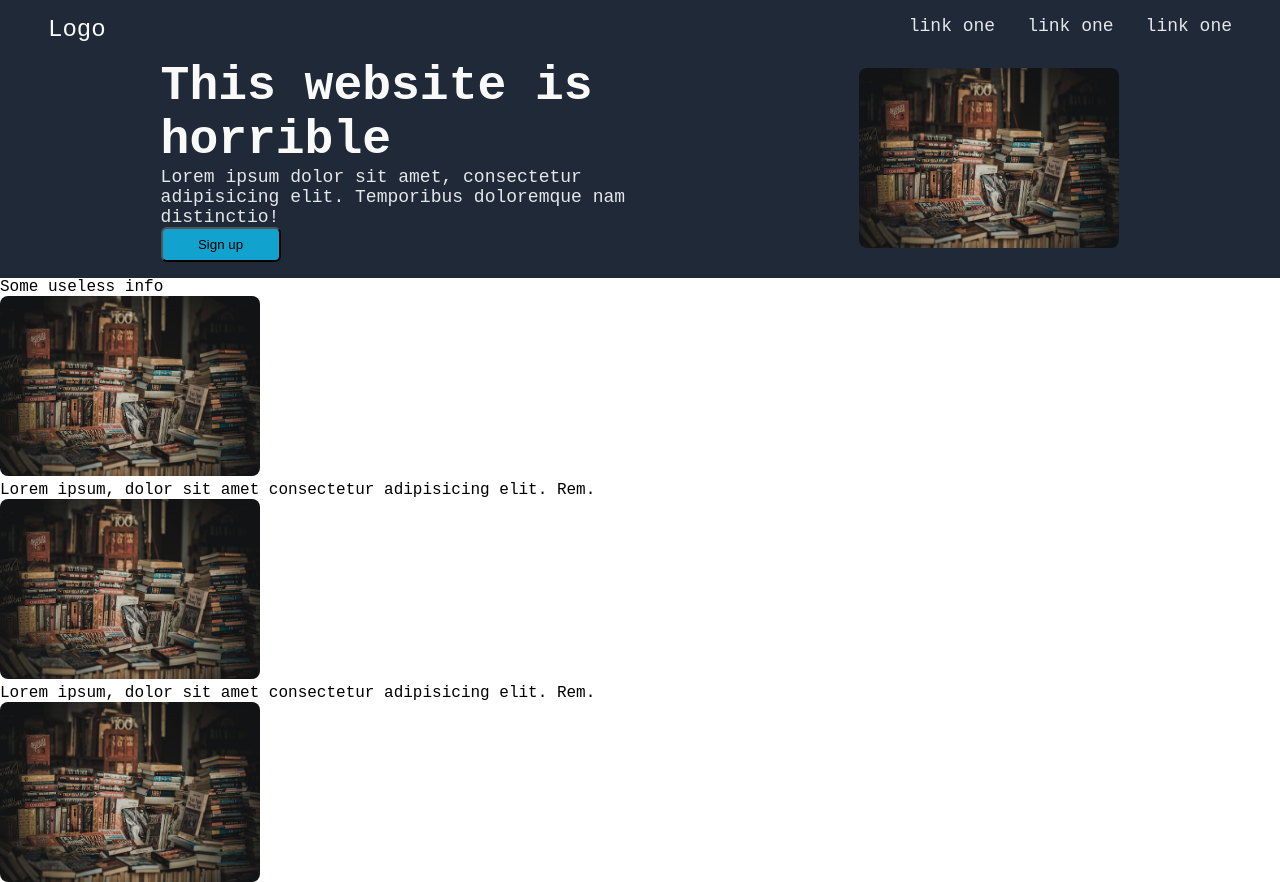
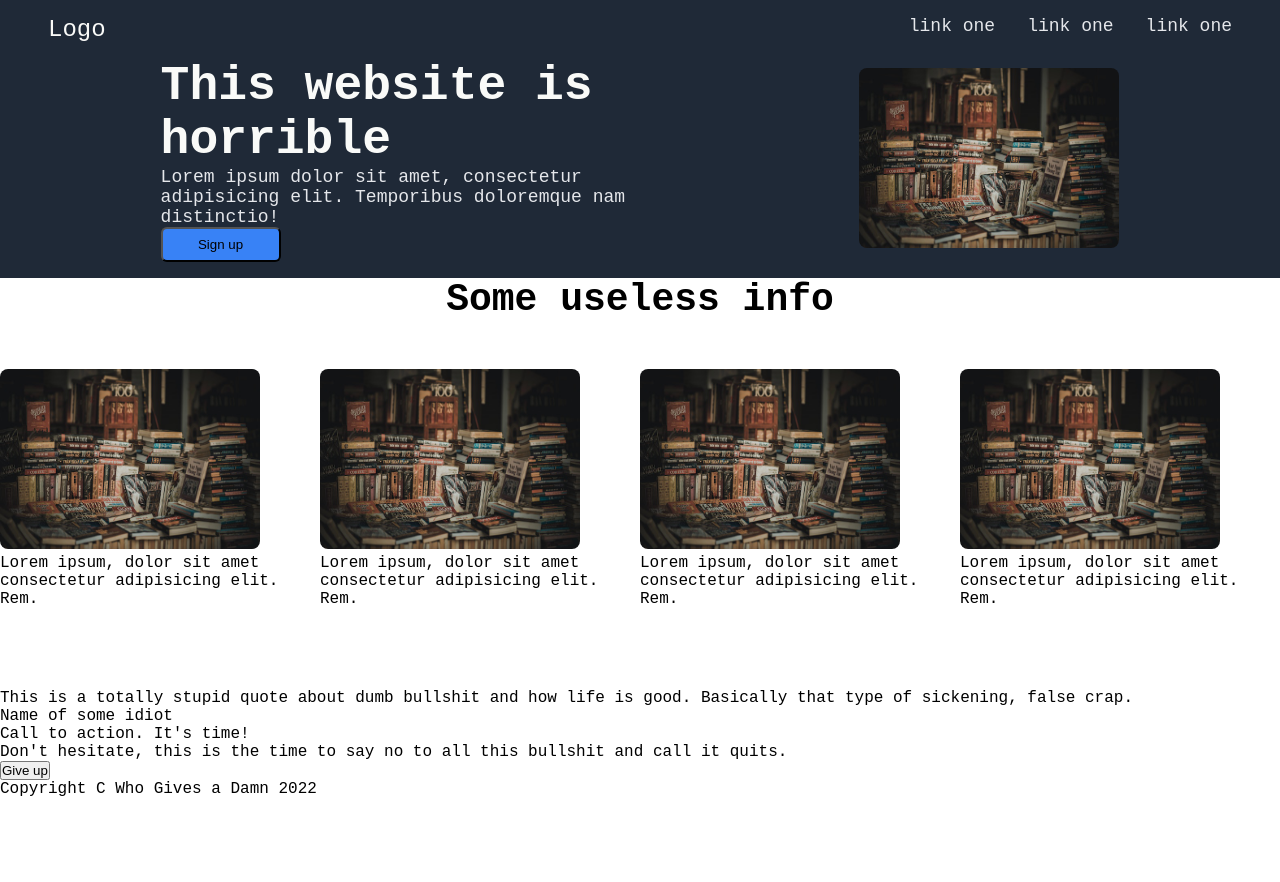
Before and after one commit to satr9/landing, a plain HTML site: page index.html in a window 1280 px wide. Shown: the top 882 px of the page. After the commit the page ends 800 px from the top, so only its background shows below. Drawn offline with Linux system fonts and the light colour scheme.

Commit message:
Style the info section of the page
Add the style for the info section with the image boxes and their
description. It does it very sloppily but I'm beyond caring at this
point. Also some minor edits to html to make everything work.

```diff
--- a/index.html
+++ b/index.html
@@ -34,7 +34,7 @@
             </div>
         </div>
         <div class="info">
-            <p class="info-text">Some useless info</p>
+            <p class="info-text"><strong>Some useless info</strong></p>
             <div class="info-container">
                 <div class="info-box">
                     <img src="./books.jpg" alt="books displayed on a table" />
--- a/style.css
+++ b/style.css
@@ -68,6 +68,29 @@ img {
 .sign-up {
     border-radius: 6px;
     width: 120px;
-    background-color: rgb(18, 162, 206);
+    background-color: #3882f6;
     padding: 8px;
 }
+
+.info {
+    display: flex;
+    flex-direction: column;
+    justify-content: center;
+    align-items: center;
+}
+
+.info-text {
+    font-size: 38px;
+    columns: #1f2937;
+}
+
+.info-container {
+    display: flex;
+}
+
+.info-box {
+    width: 320px;
+    height: 320px;
+    padding-top: 48px;
+    gap: 16px;
+}
```
